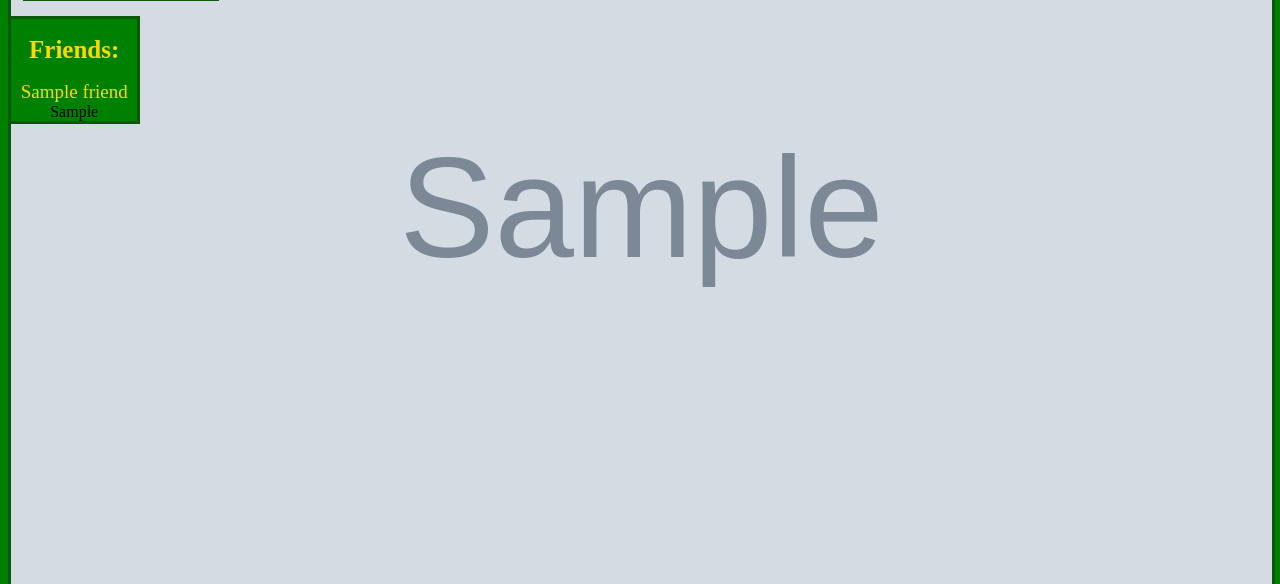
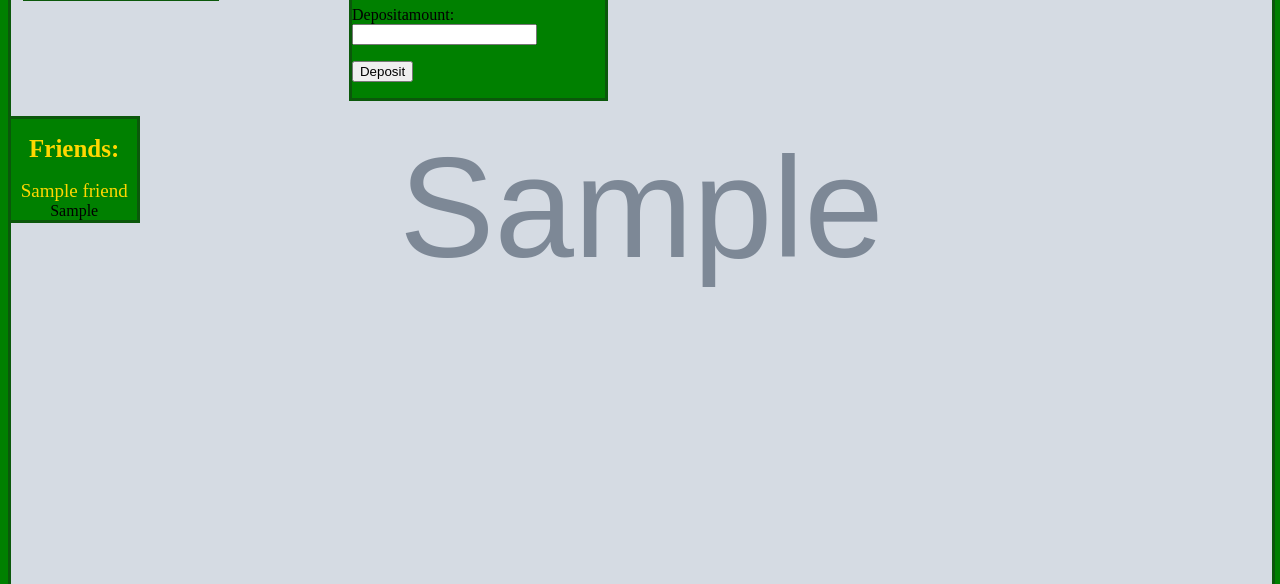
Before and after one commit to LunarSands/Corruption-Cove-Casino, a Django app: template templates/Corruption_Cove/account.html in a window 1280 px wide. Shown: the part 390-974 px from the top of the page. Run offline with Django 5.2, Linux system fonts and the light colour scheme; tables that the repository leaves empty hold one stand-in row (values such as "Sample post"); the template is opened without the code that fills it: values that come from a table or form of the project are taken from there, most other values are stand-ins (such as "Sample title", 1, 10 or a date in 2020); grey boxes marked "Sample" are stand-in pictures.

Commit message:
added deposit to account page

```diff
--- a/templates/Corruption_Cove/account.html
+++ b/templates/Corruption_Cove/account.html
@@ -39,8 +39,17 @@ Account
     You are in debt, you can keep playing, but your debt will grow.
     We recommend requesting money from a friend, or depositing more.
     {% endif %}
+    <p class="welcome"><strong>Deposit here:</strong></p><br />
+    <form id="deposit_form" method="post" action="{% url 'corruption-cove-casino:deposit' user_slug=user.profile.slug %}"
+    enctype="multipart/form-data">
+
+        {% csrf_token %}
+        {{ deposit_form.as_p }}
+
+        <input type="submit" name="submit" value="Deposit" />
+    </form>
     {% else %}
-    <form id="bank_form" method="post" action="{% url 'corruption-cove-casino:account' user_slug=user.profile.slug %}"
+        <form id="bank_form" method="post" action="{% url 'corruption-cove-casino:account' user_slug=user.profile.slug %}"
         enctype="multipart/form-data">
 
         {% csrf_token %}
--- a/templates/Corruption_Cove/deposit.html
+++ b/templates/Corruption_Cove/deposit.html
@@ -7,7 +7,7 @@
 
 {% block body_block %}
     <h1 class="welcome">Register Corruption Cove Account</h1>
-    <p class="welcome"><strong>Register here:</strong></p><br />
+    <p class="welcome"><strong>Deposit here:</strong></p><br />
     <form id="deposit_form" method="post" action="{% url 'corruption-cove-casino:deposit' %}"
     enctype="multipart/form-data">
 
```
